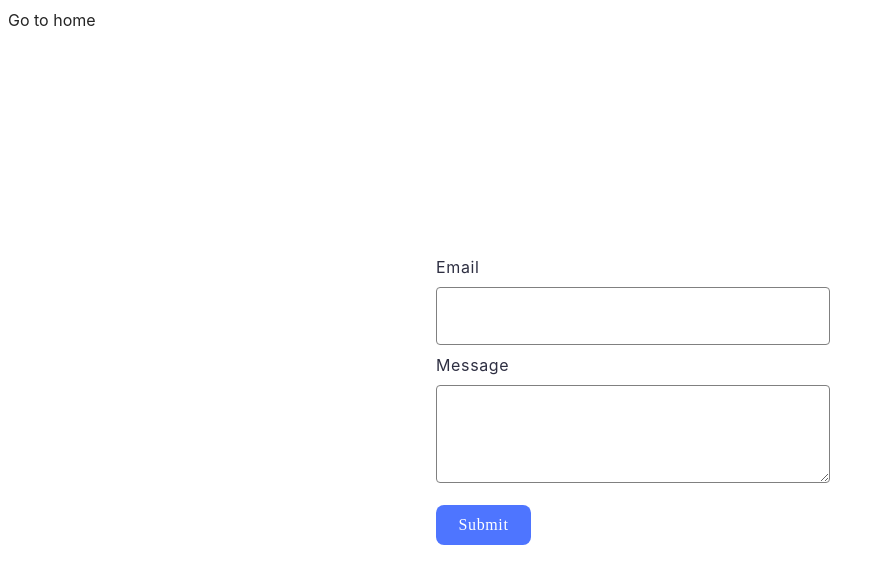
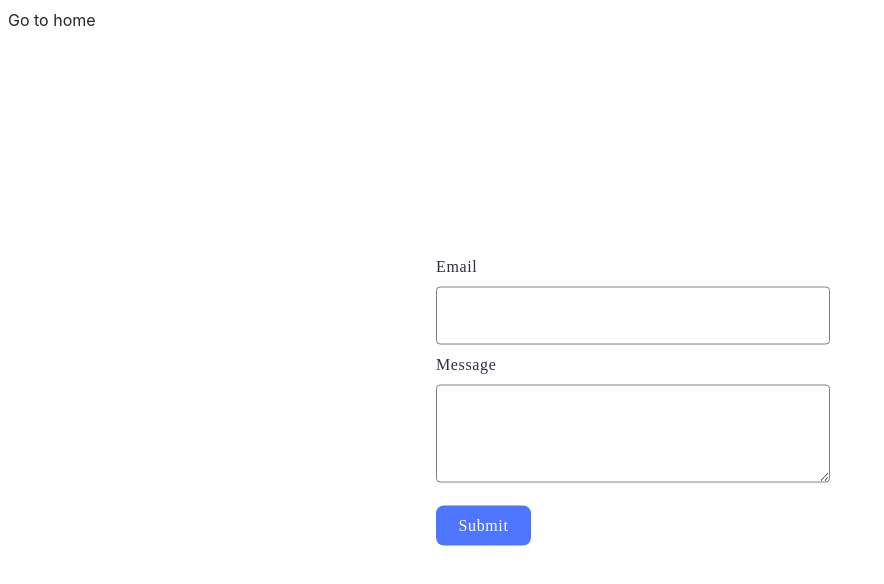
Before and after one commit to AnnaHodunko/goit-js-hw-09, a website built with Vite: page src/2-form.html in a window 1280 px wide. Both pictures are taken after typing "name@example.com", "Sample" into the empty fields and a click on the button "Submit". Shown: the whole page, without its empty margins (0-884 px from the left). Built offline with nearby package versions, Linux system fonts and the light colour scheme.

Commit message:
crete for mentor

```diff
--- a/src/css/styles.css
+++ b/src/css/styles.css
@@ -77,6 +77,9 @@ img {
   line-height: 1.5;
   letter-spacing: 0.04em;
   color: #2e2f42;
+  font-family: Montserrat;
+  font-size: 16px;
+  font-style: normal;
 }
 
 [type='email'] {
--- a/src/js/2-form.js
+++ b/src/js/2-form.js
@@ -22,16 +22,15 @@ function handleSubmit(event) {
   }
 }
 function handleInput(event) {
-  formData.email = event.currentTarget.elements.email.value.trim();
-  formData.message = event.currentTarget.elements.message.value.trim();
+  formData.email = email.value.trim();
+  formData.message = message.value.trim();
   localStorage.setItem(formLocalKey, JSON.stringify(formData));
 }
 
 function populateTextarea() {
   const savedMessage = JSON.parse(localStorage.getItem(formLocalKey));
-  if (!savedMessage) {
+  if (savedMessage) {
     email.value = savedMessage.email || '';
     message.value = savedMessage.message || '';
-    return;
   }
 }
```
